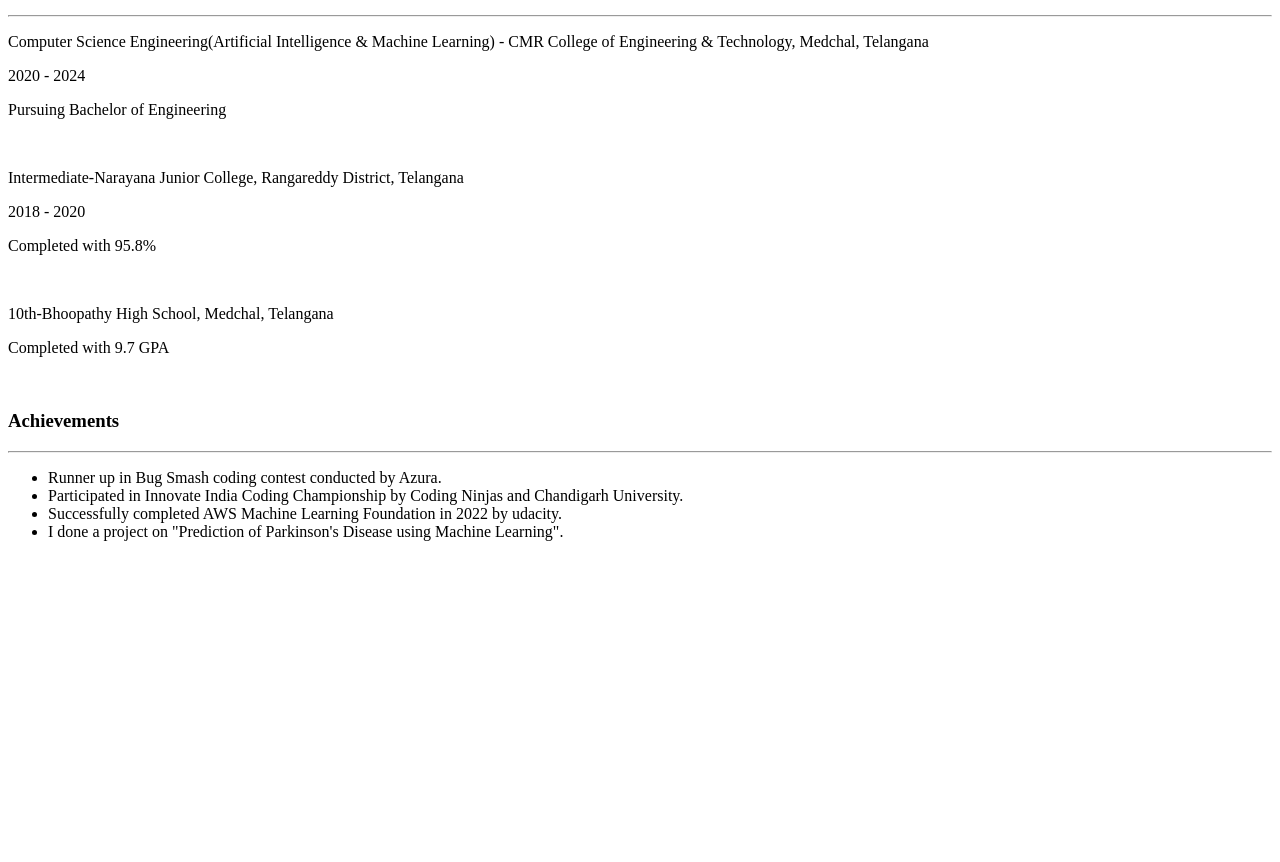
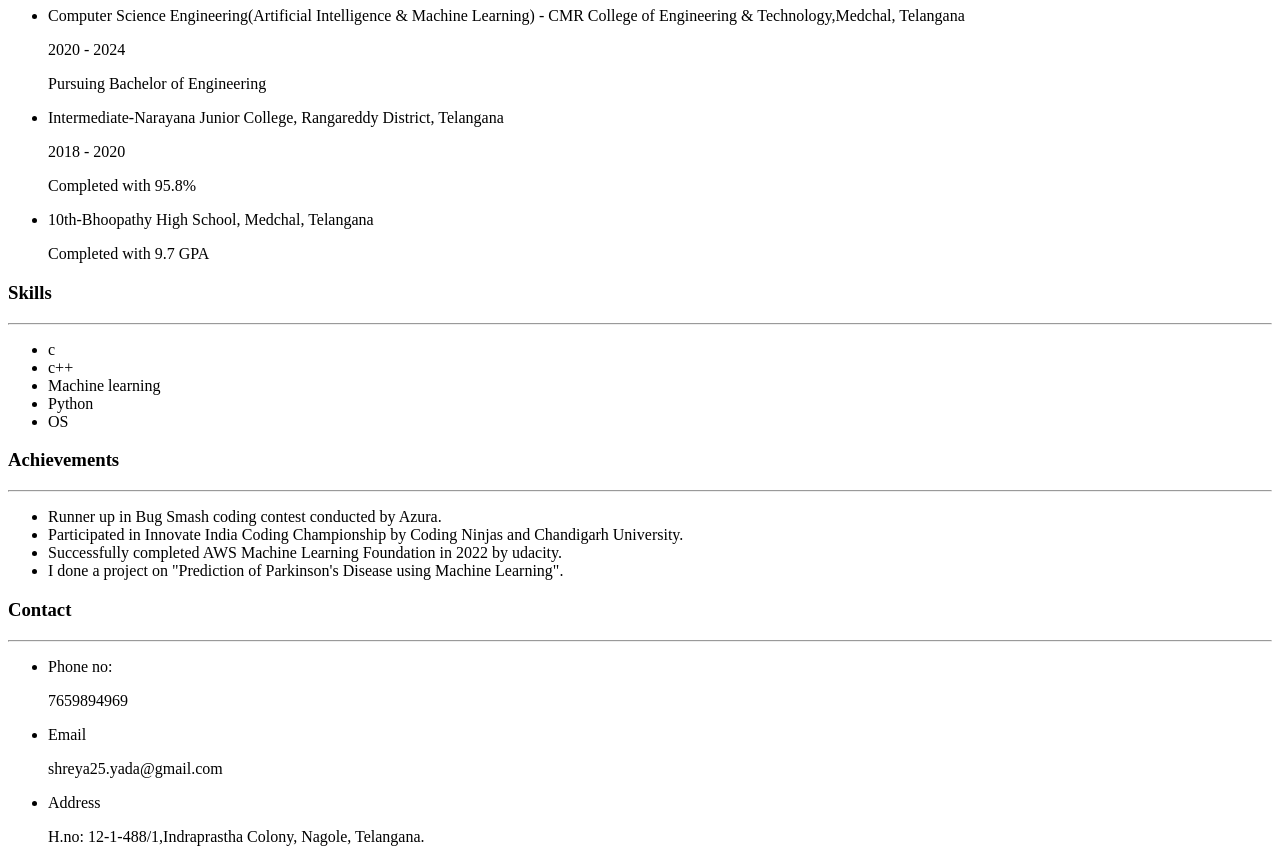
Before and after one commit to YadaShreya25/mern-stack, a plain HTML site: page resume.html in a window 1280 px wide. Shown: the part 186-1048 px from the top of the page. Before the commit the page ends 800 px from the top, so only its background shows below. Drawn offline with Linux system fonts and the light colour scheme.

Commit message:
resume using html

```diff
--- a/resume.html
+++ b/resume.html
@@ -7,8 +7,6 @@
     <title>Document</title>
 </head>
 <body>
-    <meta name="viewport" content="width=device-width, initial-scale=1, maximum-scale=1">
-    <br>
             <h1>Shreya Yada</h1>
             <p>An ambitious student currently pursuing Bachelor of Engineering in
                 Computer Science with specialization in Artificial Intelligence &
@@ -16,20 +14,29 @@
                 new things. Always friendly, courteous and presentable.</p>
             <h3>Education</h3>
             <hr />
-    <p>Computer Science Engineering(Artificial Intelligence &
-        Machine Learning) - CMR College of Engineering & Technology,
-        Medchal, Telangana</p>
+                <ul>
+                <li><p>Computer Science Engineering(Artificial Intelligence & Machine Learning) - CMR College of Engineering & Technology,Medchal, Telangana</p></li>
                 <p>2020 - 2024</p>
                 <p>Pursuing Bachelor of Engineering</p>
-    <br>
-    <p>Intermediate-Narayana Junior College, Rangareddy
-        District, Telangana</p>
+
+                <li><p>Intermediate-Narayana Junior College, Rangareddy
+                    District, Telangana</p></li>
                 <p>2018 - 2020</p>
                 <p>Completed with 95.8%</p>
-    <br>
-    <p>10th-Bhoopathy High School, Medchal, Telangana</p>
+
+                <li><p>10th-Bhoopathy High School, Medchal, Telangana</p></li>
                 <p>Completed with 9.7 GPA</p>
-    <br>
+                </ul>
+            <h3>Skills</h3>
+            <hr/>
+            <ul>
+                <li>c</li>
+                <li>c++</li>
+                <li>Machine learning</li>
+                <li>Python</li>
+                <li>OS</li>
+            </ul>
+
             <h3>Achievements</h3>
             <hr/>
             <ul>
@@ -41,5 +48,17 @@
                 <li>I done a project on "Prediction of Parkinson's Disease using
                     Machine Learning".</li>
             </ul>
+
+            <h3>Contact</h3>
+            <hr/>
+            <ul>
+            <li><p>Phone no:</p></li>
+            <p>7659894969</p>
+            <li><p>Email</p></li>
+            <p>shreya25.yada@gmail.com</p>
+            <li><p>Address</p></li>
+            <p>H.no: 12-1-488/1,Indraprastha Colony,
+                Nagole, Telangana.</p>
+            </ul>
 </body>
 </html>
```
Also changed, not shown: sample.html (added, +35 -0 lines). Lines whose indentation alone changed are shown as unchanged.
